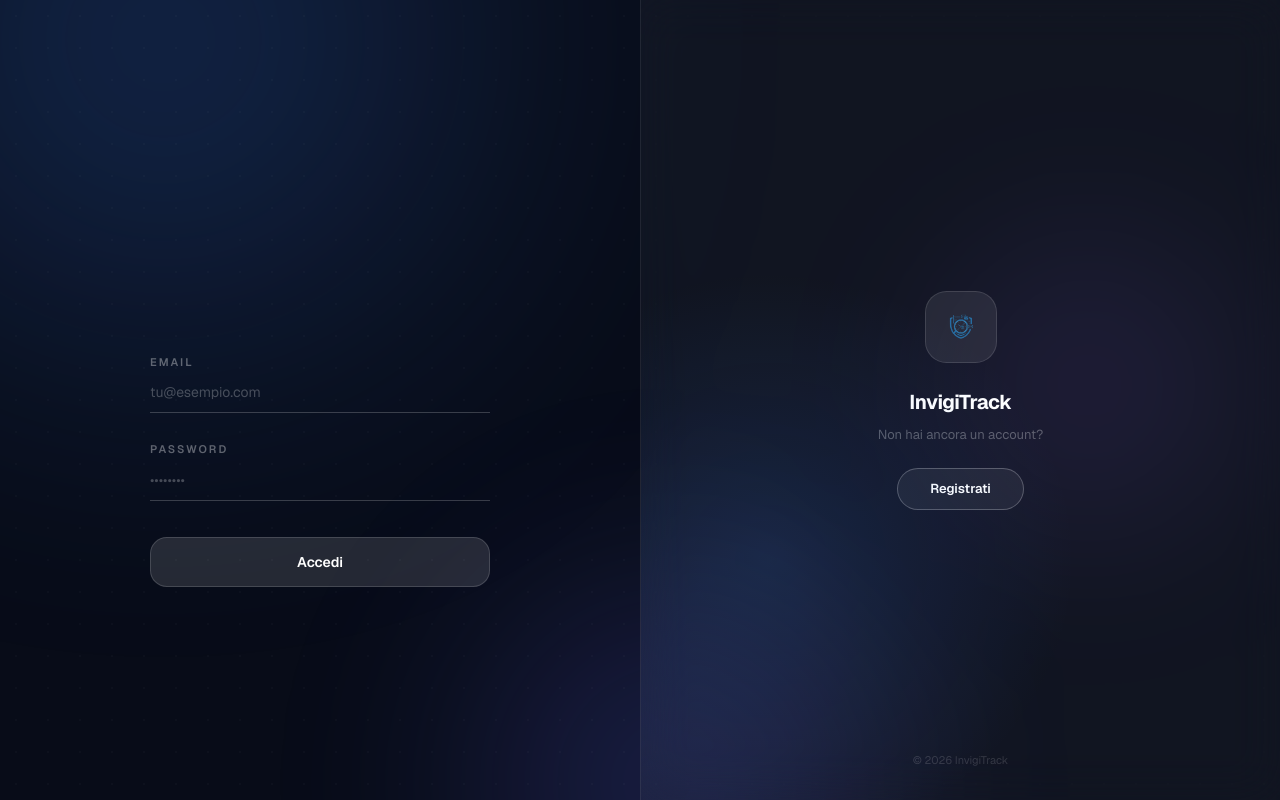
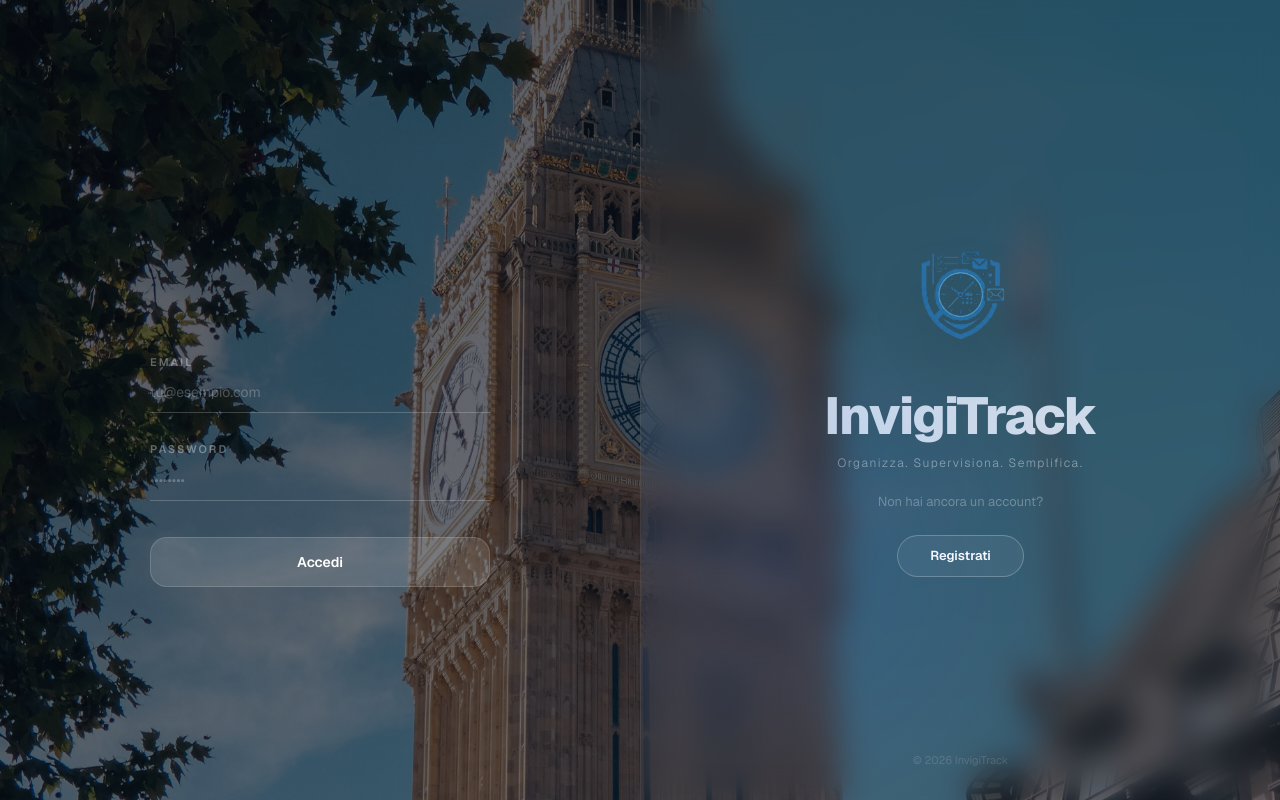
Before and after one commit to EmmaCann/InvigiTrack, a Next.js app: page /auth/login in a window 1280 px wide. Built offline with nearby package versions, Linux system fonts and the light colour scheme.

Commit message:
final login for desktop

```diff
--- a/components/auth/auth-page.tsx
+++ b/components/auth/auth-page.tsx
@@ -63,48 +63,40 @@
   return (
     <>
       <style>{`
-        @keyframes aurora-1 {
-          0%,100% { transform:translate(0,0) scale(1); }
-          40%      { transform:translate(60px,-80px) scale(1.15); }
-          70%      { transform:translate(-40px,50px) scale(0.9); }
-        }
-        @keyframes aurora-2 {
-          0%,100% { transform:translate(0,0) scale(1); }
-          40%      { transform:translate(-70px,60px) scale(0.92); }
-          70%      { transform:translate(50px,-60px) scale(1.12); }
-        }
-        @keyframes aurora-3 {
-          0%,100% { transform:translate(0,0) scale(1); }
-          50%      { transform:translate(30px,80px) scale(1.08); }
-        }
         @keyframes fade-up {
           from { opacity:0; transform:translateY(18px); }
           to   { opacity:1; transform:translateY(0);    }
         }
-        .a1 { animation: aurora-1 18s ease-in-out infinite; }
-        .a2 { animation: aurora-2 22s ease-in-out infinite; }
-        .a3 { animation: aurora-3 28s ease-in-out infinite; }
         .fu { animation: fade-up  .5s ease-out both; }
         .fu1{ animation: fade-up  .5s .1s ease-out both; }
         .fu2{ animation: fade-up  .5s .2s ease-out both; }
         .fu3{ animation: fade-up  .5s .3s ease-out both; }
         .fu4{ animation: fade-up  .5s .4s ease-out both; }
+        .brand-name {
+          font-family: var(--font-geist-sans), system-ui, sans-serif;
+          font-weight: 800;
+          font-size: 52px;
+          letter-spacing: -0.03em;
+          line-height: 1;
+          color: rgba(220, 230, 245, 0.92);
+        }
       `}</style>
 
-      {/* ── Sfondo globale dark ── */}
-      <div className="relative flex min-h-[100dvh] overflow-hidden" style={{ background: "#080c18" }}>
+      {/* ── Sfondo: foto Big Ben ── */}
+      <div className="relative flex min-h-[100dvh] overflow-hidden bg-[#0a0c14]">
 
-        {/* Aurora bg layers */}
-        <div className="a1 pointer-events-none absolute -left-60 -top-60 h-[700px] w-[700px] rounded-full opacity-40 blur-[130px]"
-          style={{ background: "radial-gradient(circle, #3b82f6 0%, transparent 70%)" }} />
-        <div className="a2 pointer-events-none absolute -bottom-60 right-[20%] h-[600px] w-[600px] rounded-full opacity-30 blur-[110px]"
-          style={{ background: "radial-gradient(circle, #6366f1 0%, transparent 70%)" }} />
-        <div className="a3 pointer-events-none absolute right-0 top-[20%] h-[400px] w-[400px] rounded-full opacity-20 blur-[90px]"
-          style={{ background: "radial-gradient(circle, #8b5cf6 0%, transparent 70%)" }} />
-
-        {/* Dot grid */}
-        <div className="pointer-events-none absolute inset-0 opacity-[0.03]"
-          style={{ backgroundImage: "radial-gradient(circle, rgba(255,255,255,.8) 1px, transparent 1px)", backgroundSize: "32px 32px" }} />
+        {/* Immagine di sfondo */}
+        <Image
+          src="/big-ben.jpg"
+          alt=""
+          fill
+          priority
+          style={{ objectFit: "cover", objectPosition: "70% center" }}
+          className="pointer-events-none select-none"
+        />
+        {/* Overlay scuro */}
+        <div className="pointer-events-none absolute inset-0"
+          style={{ background: "linear-gradient(135deg, rgba(5,8,20,0.68) 0%, rgba(10,14,30,0.55) 100%)" }} />
 
         {/* ══════════════════════════════════════════════════════════════
             PANNELLO LOGIN (sinistra)
@@ -200,7 +192,7 @@
             className="relative flex h-full flex-col items-center justify-center overflow-hidden px-10 text-center"
             style={{
               background:     "rgba(255,255,255,0.04)",
-              backdropFilter: "blur(24px)",
+              backdropFilter: "blur(16px)",
               borderLeft:     reg ? "none" : "1px solid rgba(255,255,255,0.07)",
               borderRight:    reg ? "1px solid rgba(255,255,255,0.07)" : "none",
             }}
@@ -215,13 +207,13 @@
               }} />
 
             {/* Logo */}
-            <div className="mb-6 flex h-[72px] w-[72px] items-center justify-center rounded-2xl"
-              style={{ background: "rgba(255,255,255,0.08)", border: "1px solid rgba(255,255,255,0.12)" }}>
-              <Image src="/logo.png" alt="InvigiTrack" width={36} height={40} priority />
-            </div>
+            <Image src="/logo.png" alt="InvigiTrack" width={130} height={143} priority className="mb-6 drop-shadow-2xl" />
 
-            <p className="text-[20px] font-bold tracking-tight text-white">InvigiTrack</p>
-            <p className="mt-2 text-[13px] text-white/30">
+            <p className="brand-name">InvigiTrack</p>
+            <p className="mt-3 text-[12px] font-light tracking-[0.12em] text-white/45">
+              Organizza. Supervisiona. Semplifica.
+            </p>
+            <p className="mt-5 text-[13px] text-white/30">
               {reg ? "Hai già un account?" : "Non hai ancora un account?"}
             </p>
 
```
Also changed, not shown: .claude/settings.local.json, public/big-ben.jpg (added).
